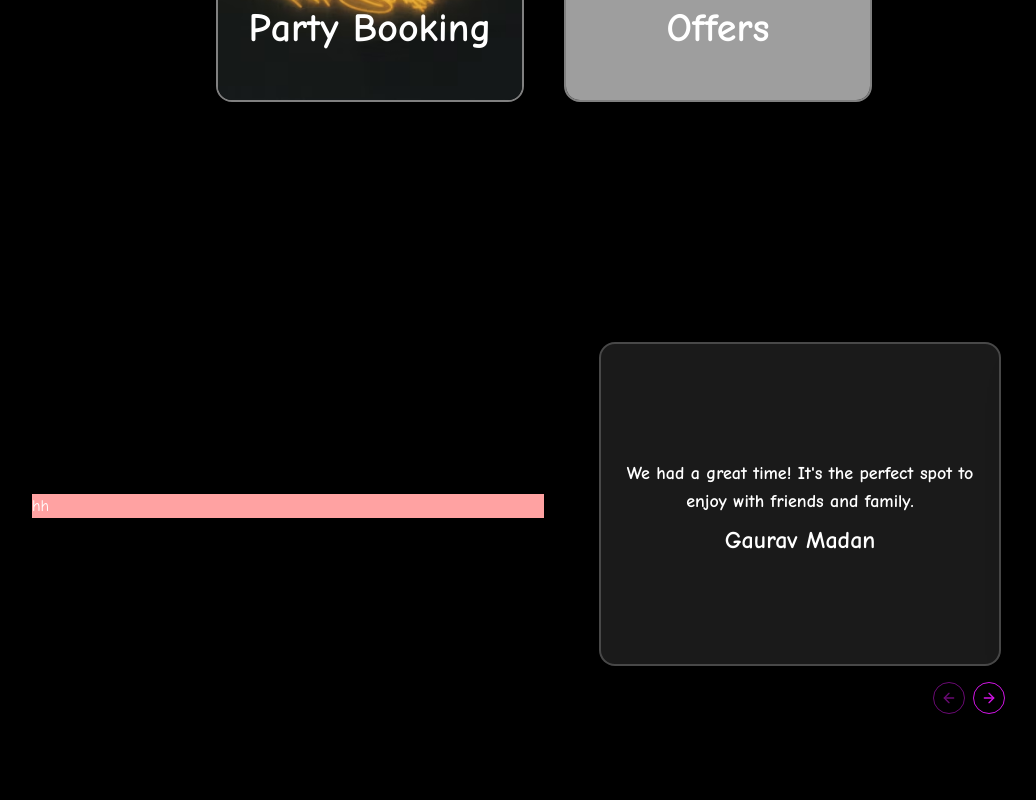
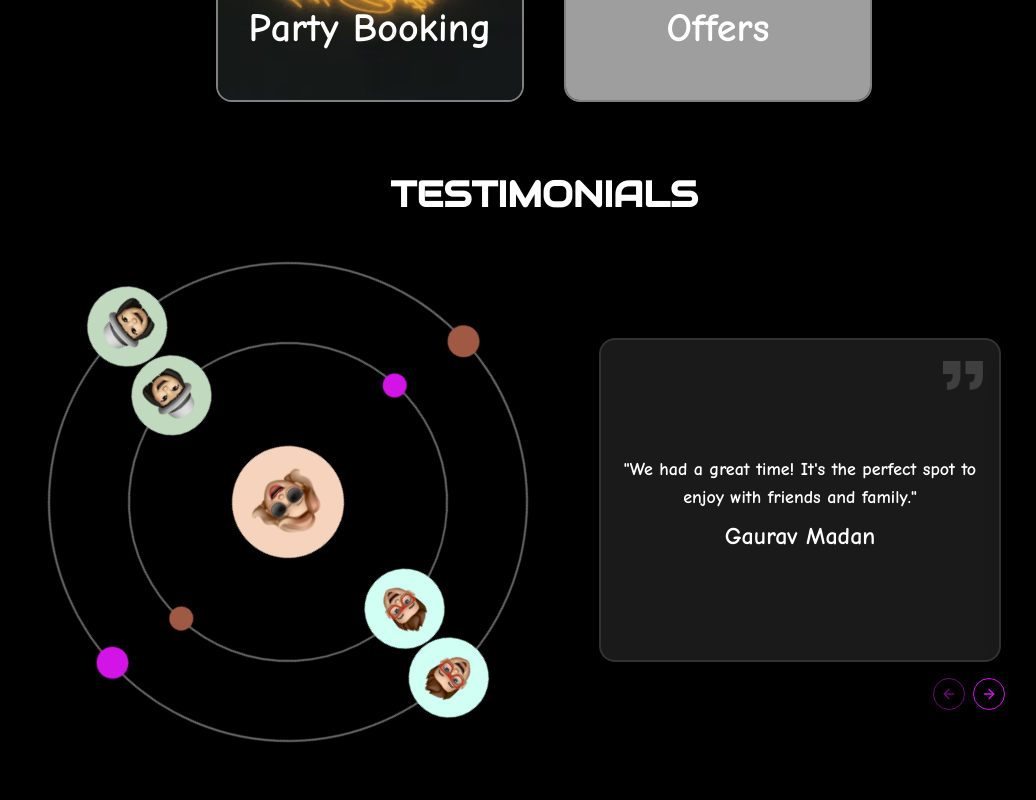
Before and after one commit to shivanshmishr/Doidles, a Next.js app: page / in a window 1280 px wide. Shown: the part 2400-3200 px from the top of the page, without its empty margins (96-1132 px from the left). Built offline with nearby package versions, Linux system fonts and the light colour scheme; grey boxes are pictures that could not be loaded.

Commit message:
testimonial section done

```diff
--- a/src/app/globals.css
+++ b/src/app/globals.css
@@ -57,3 +57,30 @@ li {
 .rotate-right-3d {
   transform: perspective(1000px) rotateY(-15deg);
 }
+
+
+@keyframes spin-clockwise {
+  0% {
+    transform: rotate(0deg);
+  }
+  100% {
+    transform: rotate(360deg);
+  }
+}
+
+@keyframes spin-counter {
+  0% {
+    transform: rotate(360deg);
+  }
+  100% {
+    transform: rotate(0deg);
+  }
+}
+
+.outer-spin {
+  animation: spin-clockwise 10s linear infinite;
+}
+
+.inner-spin {
+  animation: spin-counter 5s linear infinite;
+}
--- a/src/components/home/TestimonialSection.tsx
+++ b/src/components/home/TestimonialSection.tsx
@@ -13,23 +13,89 @@ import { TestimonialData } from "@/data/testimonialData";
 
 export const TestimonialSection = () => {
   return (
-    <div className="min-h-screen w-[90%] md:w-[80%] mx-auto  flex flex-col md:flex-row items-center justify-center space-y-10">
+    <div className="min-h-screen w-[90%] md:w-[80%] mx-auto">
+
+      <h1 className="gamingFont text-4xl text-center font-extrabold my-12">
+        TESTIMONIALS
+      </h1>
+
+      <div className="flex flex-col md:flex-row items-center justify-center space-y-10">
         {/* Left Section */}
-      <div className="md:w-[50%] bg-red-300">hh</div>
+        <div className="md:w-[50%]">
+          {/* Outer Ring */}
+          <div className="outer-spin border-2 flex flex-col justify-center items-center border-white/40 w-[40vh] h-[40vh] md:w-[60vh] md:h-[60vh] rounded-full mx-auto relative">
+            <Image
+              width={100}
+              height={100}
+              src="/testimonial/test2.png"
+              alt="testi1"
+              className="absolute -left-6 md:-left-10 w-12 h-12 p-1 bg-[#D1FFF4] rounded-full md:w-20 md:h-20"
+            />
+
+            <div className="absolute -top-2.5 md:-top-4 rounded-full w-5 h-5 md:w-8 md:h-8 bg-[#D214E6]" />
+            <div className="absolute -bottom-2.5 md:-bottom-4 rounded-full w-5 h-5 md:w-8 md:h-8 bg-[#A05A43]" />
+
+            <Image
+              width={100}
+              height={100}
+              src="/testimonial/testi3.png"
+              alt="testi1"
+              className="absolute -right-5 md:-right-10 w-12 h-12 p-1 bg-[#C0D9BF] rounded-full md:w-20 md:h-20"
+            />
+
+            {/* Inner Ring */}
+            <div className="inner-spin border-2 flex flex-col justify-center items-center border-white/40 w-[25vh] h-[25vh] md:w-[40vh] md:h-[40vh] rounded-full mx-auto relative">
+              <Image
+                width={100}
+                height={100}
+                src="/testimonial/test2.png"
+                alt="testi1"
+                className="absolute top-0 -translate-y-1/2 w-12 h-12 p-1 bg-[#D1FFF4] rounded-full md:w-20 md:h-20"
+              />
+
+              <div className="absolute -left-3 rounded-full w-6 h-6 bg-[#D214E6]" />
+              <div className="absolute -right-3 rounded-full w-6 h-6 bg-[#A05A43]" />
+
+              <Image
+                width={100}
+                height={100}
+                src="/testimonial/testi3.png"
+                alt="testi1"
+                className="absolute -bottom-6 md:-bottom-10 w-12 h-12 p-1 bg-[#C0D9BF] rounded-full md:w-20 md:h-20"
+              />
+
+              {/* Center Image */}
+              <Image
+                width={100}
+                height={100}
+                src="/testimonial/testi1.png"
+                alt="testi1"
+                className="w-16 h-16 p-2 bg-[#F6D3BD] rounded-full md:w-28 md:h-28"
+              />
+            </div>
+          </div>
+        </div>
 
         {/* Right Section */}
-      <div className="md:w-[50%]">
-        <Carousel className="md:w-[80%] w-full mx-auto">
+        <div className="w-[100%] md:w-[50%]">
+          <Carousel className="md:w-[80%] mx-auto">
             <CarouselContent className="mb-3">
               {TestimonialData.map((item, index) => (
                 <CarouselItem key={index}>
-                <div className="p-1">
-                  <div className="border-2 bg-white/10 border-white/20 rounded-2xl shadow-2xl">
-                    <div className="flex flex-col h-[40vh] items-center justify-center p-3">
-                      <p className="text-lg my-2 text-center font-semibold">
-                        {item.content}
+                  <div className="p-1 ">
+                    <div className="border-2 relative bg-white/10 border-white/10 rounded-2xl shadow-2xl">
+                      <Image
+                        src="/testimonial/arrow.png"
+                        width={60}
+                        height={60}
+                        alt="arrow"
+                        className="absolute right-4 top-4 w-10 h-10 object-contain"
+                      />
+                      <div className="flex flex-col h-[25vh] md:h-[40vh] items-center justify-center p-3">
+                        <p className="text-md md:text-lg my-2 text-center font-semibold">
+                          "{item.content}"
                         </p>
-                      <p className="text-2xl font-semibold text-center">
+                        <p className="text-xl md:text-2xl font-semibold text-center">
                           {item.name}
                         </p>
                       </div>
@@ -45,5 +111,6 @@ export const TestimonialSection = () => {
           </Carousel>
         </div>
       </div>
+    </div>
   );
 };
```
Lines whose indentation alone changed are shown as unchanged.
